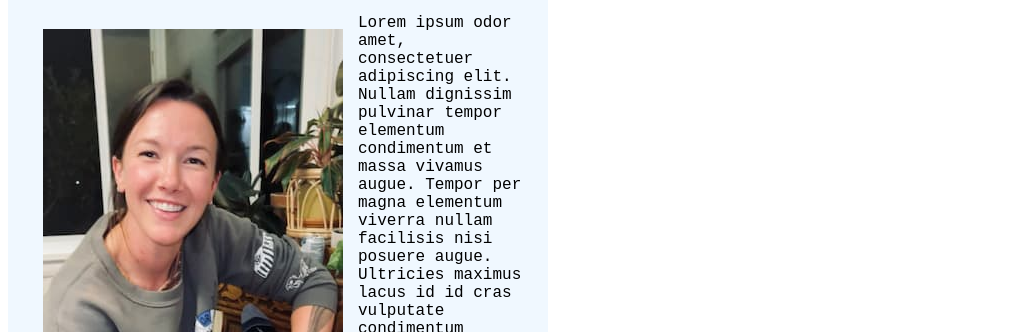
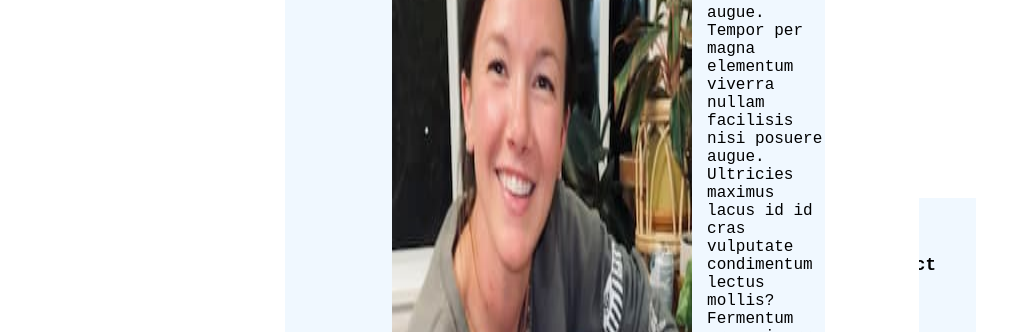
Before and after one commit to LaceyMerryman/m6-hw6-merryman-lacey, a plain HTML site: page index.html in a window 1280 px wide. Shown: the part 256-588 px from the top of the page, without its empty margins (0-1031 px from the left). Drawn offline with Linux system fonts and the light colour scheme; files whose address does not match are found by name.

Commit message:
modify readme.md

```diff
--- a/styles.css
+++ b/styles.css
@@ -2,7 +2,7 @@ body {
     background-image: ("spikes.png");
     font-family: 'Courier New', Courier, monospace;
     max-width: 900px;
-    display: block;
+    display: flex;
     margin: 24 px auto;
 }
 
@@ -25,12 +25,16 @@ img {
     padding: 15px;
 }
 
+.aboutme {
+    display: flex;
+}
+
 main {
     float: left;
     padding: 20px;
     border: 20px;
     background-color: aliceblue;
-    display: block;
+    display: flex;
     max-width: 500px;
     margin: auto;
     color: black;
```
Also changed, not shown: index.html (+5 -5 lines).
